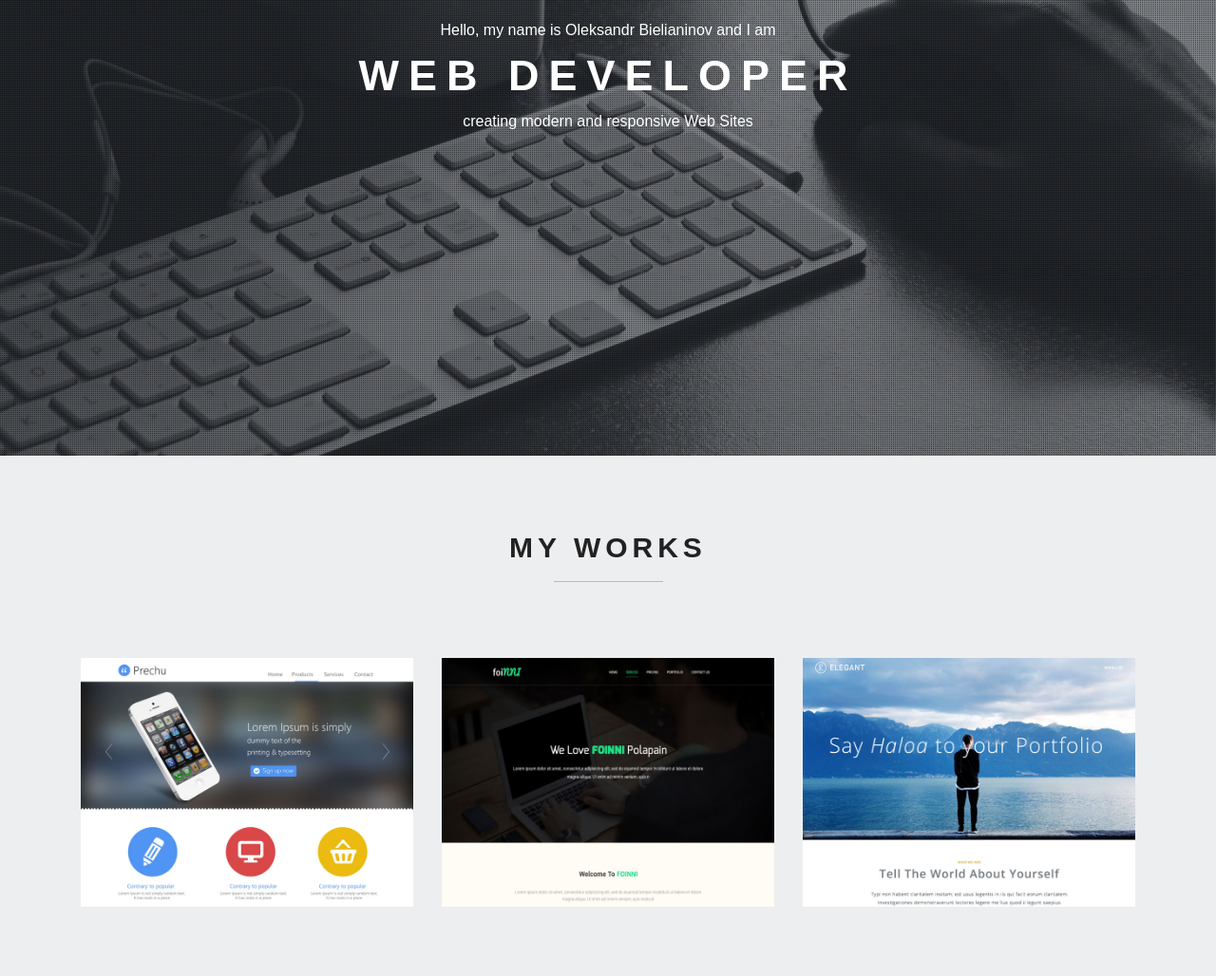
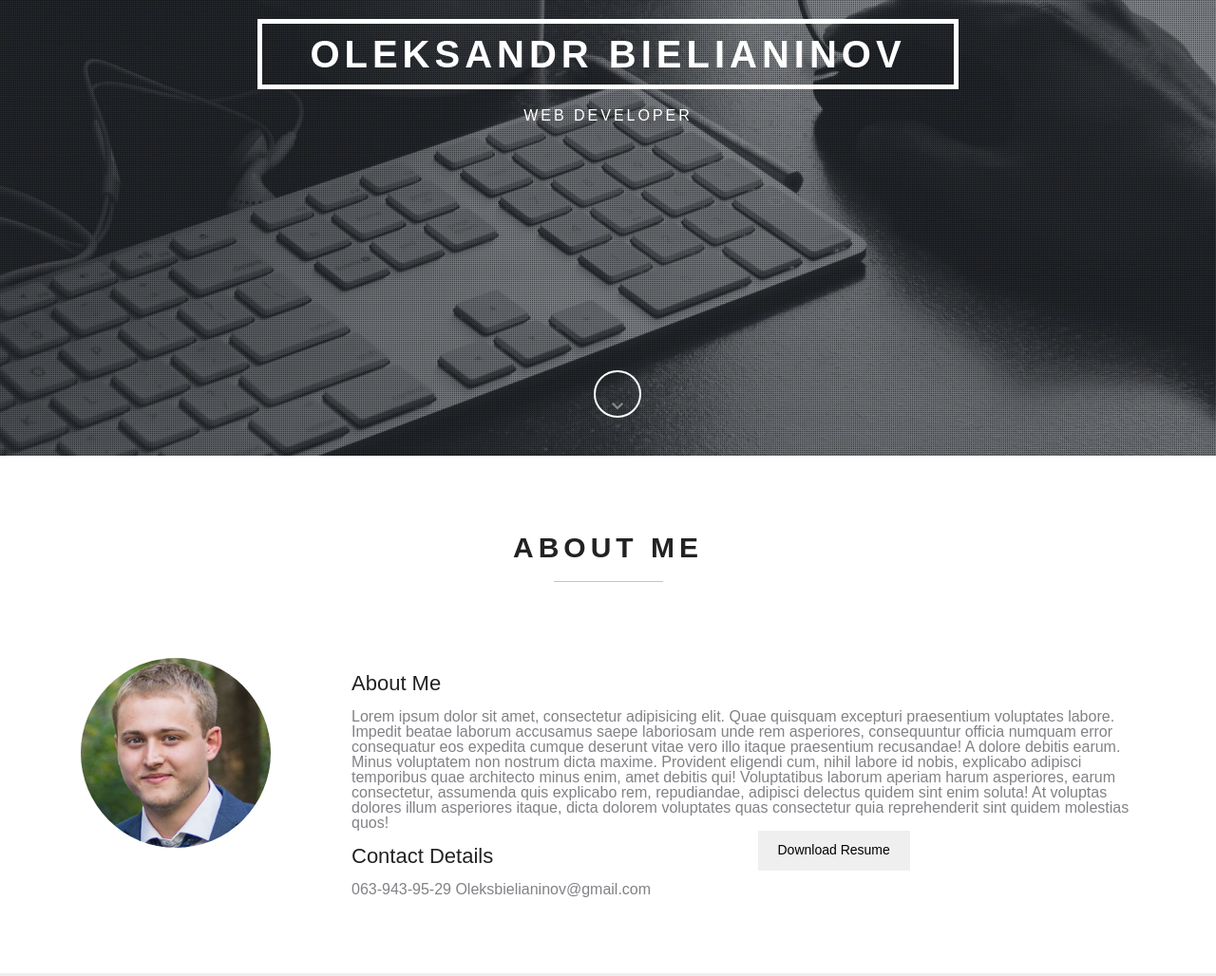
Before and after one commit to Oleksbiel/portfolio, a website: page markup/index.html in a window 1280 px wide. Shown: the part 320-1348 px from the top of the page at 95% size. Drawn offline with Linux system fonts and the light colour scheme.

Commit message:
add anchor

```diff
--- a/markup/index.html
+++ b/markup/index.html
@@ -15,9 +15,8 @@
         <div class="block--overlay"></div>
         <header class="header">
             <div class="header__content text-center">
-                <p class="header__description">Hello, my name is Oleksandr Bielianinov and I am</p>
-                <h1 class="header__title text-uppercase">Web Developer</h1>
-                <p class="header__description">creating modern and responsive Web Sites</p>
+                <h1 class="header__title text-uppercase">Oleksandr Bielianinov</h1>
+                <p class="header__description text-uppercase">Web developer</p>
             </div>
             <div class="header__fixed-menu">
                 <div class="container clearfix">
@@ -31,6 +30,39 @@
                 </div>
             </div>
         </header>
+        <div class="ancher">
+            <span class="ancher__icon icon-chevron-down"></span>
+        </div>
+    </div>
+    <!-- About -->
+    <div class="block block--pd-md block-grey">
+        <div class="container">
+             <div class="heading text-center">
+                    <h2 class="heading__title heading__title--border heading__title--mg-bot">About Me</h2>
+                </div>
+            <div class="about">
+                <div class="row">
+                    <div class="col-md-3">
+                        <img src="images/about-person.jpg"  alt="" class="about__img">
+                    </div>
+                    <div class="col-md-9">
+                        <h3 class="about__title">About Me</h3>
+                        <p class="about__description">Lorem ipsum dolor sit amet, consectetur adipisicing elit. Quae quisquam excepturi praesentium voluptates labore. Impedit beatae laborum accusamus saepe laboriosam unde rem asperiores, consequuntur officia numquam error consequatur eos expedita cumque deserunt vitae vero illo itaque praesentium recusandae! A dolore debitis earum. Minus voluptatem non nostrum dicta maxime. Provident eligendi cum, nihil labore id nobis, explicabo adipisci temporibus quae architecto minus enim, amet debitis qui! Voluptatibus laborum aperiam harum asperiores, earum consectetur, assumenda quis explicabo rem, repudiandae, adipisci delectus quidem sint enim soluta! At voluptas dolores illum asperiores itaque, dicta dolorem voluptates quas consectetur quia reprehenderit sint quidem molestias quos!</p>
+                        <div class="row">
+                            <div class="col-md-6">
+                                <h3 class="about__title">Contact Details</h3>
+                                <span class="about__name"></span>
+                                <span class="about__phone">063-943-95-29</span>
+                                <span class="about__email">Oleksbielianinov@gmail.com</span>
+                            </div>
+                            <div class="col-md-6">
+                                <button class="btn"><span class="about__icon"></span>Download Resume</button>
+                            </div>
+                        </div>
+                    </div>
+                </div>
+            </div>
+        </div>
     </div>
     <!-- Portfolio -->
     <div class="block block--pd-md block--grey">
@@ -109,7 +141,6 @@
                     <li class="footer__item"><a href="https://new.vk.com/id204276541" class="footer__link"><span class="footer__icon icon-vk"></span></a></li>
                     <li class="footer__item"><a href="https://www.facebook.com/profile.php?id=100001910118142" class="footer__link"><span class="footer__icon icon-facebook "></span></a></li>
                     <li class="footer__item"><a href="https://github.com/Oleksbiel" class="footer__link"><span class="footer__icon icon-github"></span></a></li>
-                    <li class="footer__item"><a href="#" class="footer__link"><span class="footer__icon icon-email "></span></a></li>
                 </ul>
                 <span class="footer__copyright">Copyright © 2016. Oleksbiel Site<br>All Rights Reserved</span>
             </div>
--- a/markup/scss/_variables.scss
+++ b/markup/scss/_variables.scss
@@ -27,7 +27,7 @@ $headings-color:          #222 !default;
 
 $font-size-h1:            45px !default;
 $font-size-h2:            30px !default;
-$font-size-h3:            ceil(($font-size-base * 1.7)) !default;
+$font-size-h3:            22px !default;
 $font-size-h4:            22px;
 $font-size-h5:            $font-size-base !default;
 $font-size-h6:            ceil(($font-size-base * 0.85)) !default;
--- a/markup/scss/all.scss
+++ b/markup/scss/all.scss
@@ -18,3 +18,5 @@
 @import 'components/heading';
 @import 'components/footer';
 @import 'components/portfolio';
+@import 'components/about';
+@import 'components/ancher';
--- /dev/null
+++ b/markup/scss/components/_about.scss
@@ -0,0 +1,7 @@
+.about{
+	&__img{
+		width: 200px;
+		height: 200px;
+		border-radius: 50%;
+	}
+}
--- /dev/null
+++ b/markup/scss/components/_ancher.scss
@@ -0,0 +1,35 @@
+.ancher {
+    position: absolute;
+    left: 50%;
+    bottom: 40px;
+    border: 2px solid #fff;
+    border-radius: 50%;
+    height: 50px;
+    width: 50px;
+    margin-left: -15px;
+    display: block;
+    z-index: 10;
+    text-align: center;
+    cursor: pointer;
+    &__icon {
+        color: #fff;
+        font-size: 20px;
+        position: absolute;
+        animation: mymove 1.5s infinite;
+        transform: translateX(-50%);
+        @keyframes mymove {
+            from {
+                top: 20%;
+                opacity: 1
+            }
+            to {
+            	top: 50%;
+            	opacity: 1;
+            }
+            to {
+                top: 80%;
+                opacity: 0;
+            }
+        }
+    }
+}
--- a/markup/scss/components/_header.scss
+++ b/markup/scss/components/_header.scss
@@ -1,50 +1,55 @@
-.header{
-	&__content{
+.header {
+    &__content {
         position: absolute;
         top: 50%;
         transform: translateY(-50%);
         width: 100%;
-
     }
-	&__title{
+    &__title {
         color: #fff;
-		font-weight: 800;
-		letter-spacing: 10px;
-
+        letter-spacing: 5px;
+        padding: 10px 50px;
+        border: 5px solid #fff;
+        display: inline-block;
+        font-size: 40px;
+        font-weight: bold;
     }
-	&__description{
+    &__description {
         color: #fff;
         margin: 15px 0;
+        letter-spacing: 3px;
+        text-transform: uppercase;
+        font-weight: 500;
     }
-	&__fixed-menu{
+    &__fixed-menu {
         position: fixed;
         top: 0;
         width: 100%;
-		background: rgba(84,84,84,0.7);
+        background: rgba(84, 84, 84, 0.7);
         padding: 12px 0;
         z-index: 99
     }
-	&__logo{
+    &__logo {
         text-decoration: none;
         color: #fff;
         text-transform: uppercase;
         font-size: 30px;
         font-family: 'Lobster', cursive;
     }
-	&__list{
+    &__list {
         margin: 7px 0;
     }
-	&__item{
+    &__item {
         display: inline-block;
         padding-left: 15px;
     }
-	&__link{
+    &__link {
         text-decoration: none;
-		color: rgba(255,255,255,0.7);
+        color: rgba(255, 255, 255, 0.7);
         text-transform: uppercase;
         font-size: 14px;
         transition: all .5s;
-		&:hover{
+        &:hover {
             color: #fff;
             transition: all .5s;
         }
--- a/markup/scss/icons/style.scss
+++ b/markup/scss/icons/style.scss
@@ -2,11 +2,11 @@
 
 @font-face {
   font-family: 'icomoon';
-  src:  url('#{$icomoon-font-path}/icomoon.eot?44nvkc');
-  src:  url('#{$icomoon-font-path}/icomoon.eot?44nvkc#iefix') format('embedded-opentype'),
-    url('#{$icomoon-font-path}/icomoon.ttf?44nvkc') format('truetype'),
-    url('#{$icomoon-font-path}/icomoon.woff?44nvkc') format('woff'),
-    url('#{$icomoon-font-path}/icomoon.svg?44nvkc#icomoon') format('svg');
+  src:  url('#{$icomoon-font-path}/icomoon.eot?ajgx4o');
+  src:  url('#{$icomoon-font-path}/icomoon.eot?ajgx4o#iefix') format('embedded-opentype'),
+    url('#{$icomoon-font-path}/icomoon.ttf?ajgx4o') format('truetype'),
+    url('#{$icomoon-font-path}/icomoon.woff?ajgx4o') format('woff'),
+    url('#{$icomoon-font-path}/icomoon.svg?ajgx4o#icomoon') format('svg');
   font-weight: normal;
   font-style: normal;
 }
@@ -26,6 +26,11 @@
   -moz-osx-font-smoothing: grayscale;
 }
 
+.icon-chevron-down {
+  &:before {
+    content: $icon-chevron-down;
+  }
+}
 .icon-vk {
   &:before {
     content: $icon-vk;
--- a/markup/scss/icons/variables.scss
+++ b/markup/scss/icons/variables.scss
@@ -1,5 +1,6 @@
 $icomoon-font-path: "fonts" !default;
 
+$icon-chevron-down: "\e901";
 $icon-vk: "\e904";
 $icon-email: "\e900";
 $icon-facebook: "\ea90";
```
Also changed, not shown: markup/scss/icons/selection.json (+29 -0 lines), markup/fonts/icomoon.ttf, markup/fonts/icomoon.woff, markup/images/about-person.jpg (added), production/css/all.css, production/fonts/icomoon.ttf, production/fonts/icomoon.woff, production/images/about-person.jpg (added), 4 other files. Lines whose indentation alone changed are shown as unchanged.
